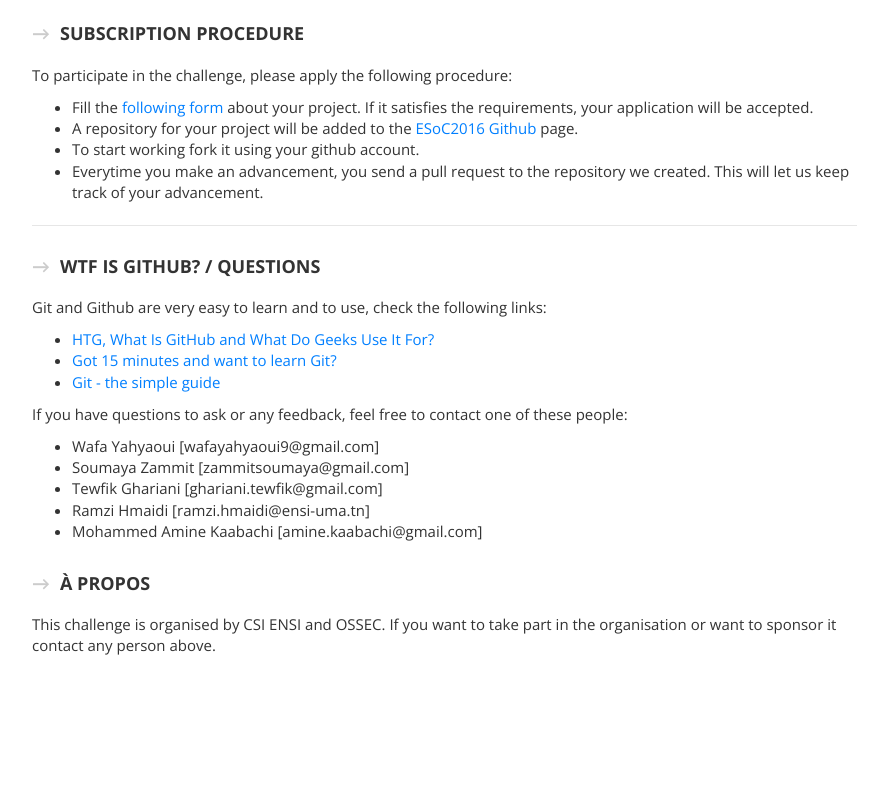
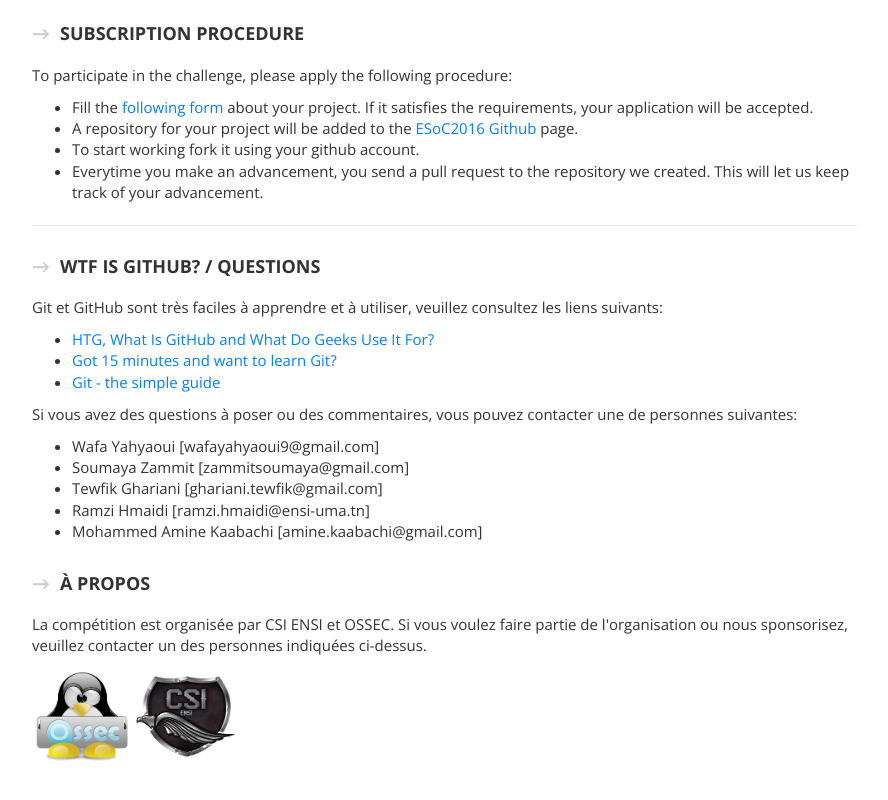
Before and after one commit to esoc2016/esoc2016.github.io, a plain HTML site: page fr/index.html in a window 1280 px wide. Shown: the part 1512-2312 px from the top of the page, without its empty margins (338-1226 px from the left). Drawn offline with nearby package versions, Linux system fonts and the light colour scheme.

Commit message:
fr - about

```diff
--- a/fr/index.html
+++ b/fr/index.html
@@ -170,7 +170,7 @@ Pour participer, vous devez satisfaire  les conditions suivantes . Une fois  acc
           <hr />
           <h2 id="questions"><span>→</span>WTF is Github? / Questions</h2>
            <p>
-            Git and Github are very easy to learn and to use, check the following links:
+Git et GitHub sont très faciles à apprendre et à utiliser, veuillez consultez les liens suivants:
           </p>
           <ul>
             <li><a href="http://www.howtogeek.com/180167/htg-explains-what-is-github-and-what-do-geeks-use-it-for/">HTG, What Is GitHub and What Do Geeks Use It For?</a></li>
@@ -178,8 +178,7 @@ Pour participer, vous devez satisfaire  les conditions suivantes . Une fois  acc
              <li><a href="http://rogerdudler.github.io/git-guide/">Git - the simple guide</a></li>
           </ul>
           <p>
-            If you have questions to ask or any feedback, feel free to contact one of these people:
-          </p>
+Si vous avez des questions à poser ou des commentaires, vous pouvez contacter une de personnes suivantes: </p>
           <ul>
             <li>Wafa Yahyaoui [wafayahyaoui9@gmail.com]</li>
              <li>Soumaya Zammit [zammitsoumaya@gmail.com]</li>
@@ -189,11 +188,11 @@ Pour participer, vous devez satisfaire  les conditions suivantes . Une fois  acc
           </ul>
           <h2 id="about"><span>→</span>À Propos</h2>
            <p>
-            This challenge is organised by CSI ENSI and OSSEC. If you want to take part in the organisation or want to sponsor it contact any person above.
+                  La compétition est organisée par CSI ENSI et OSSEC. Si vous voulez faire partie de l'organisation ou nous sponsorisez, veuillez contacter un des personnes indiquées ci-dessus.
           </p>
           <ul class="images">
-            <li><img width="100px" src="images/ossec.png" alt=""></li>
-            <li><img width="100px" src="images/csi.png" alt=""></li>
+            <li><img width="100px" src="../images/ossec.png" alt=""></li>
+            <li><img width="100px" src="../images/csi.png" alt=""></li>
           </ul>
     </div>
   </div>
```
